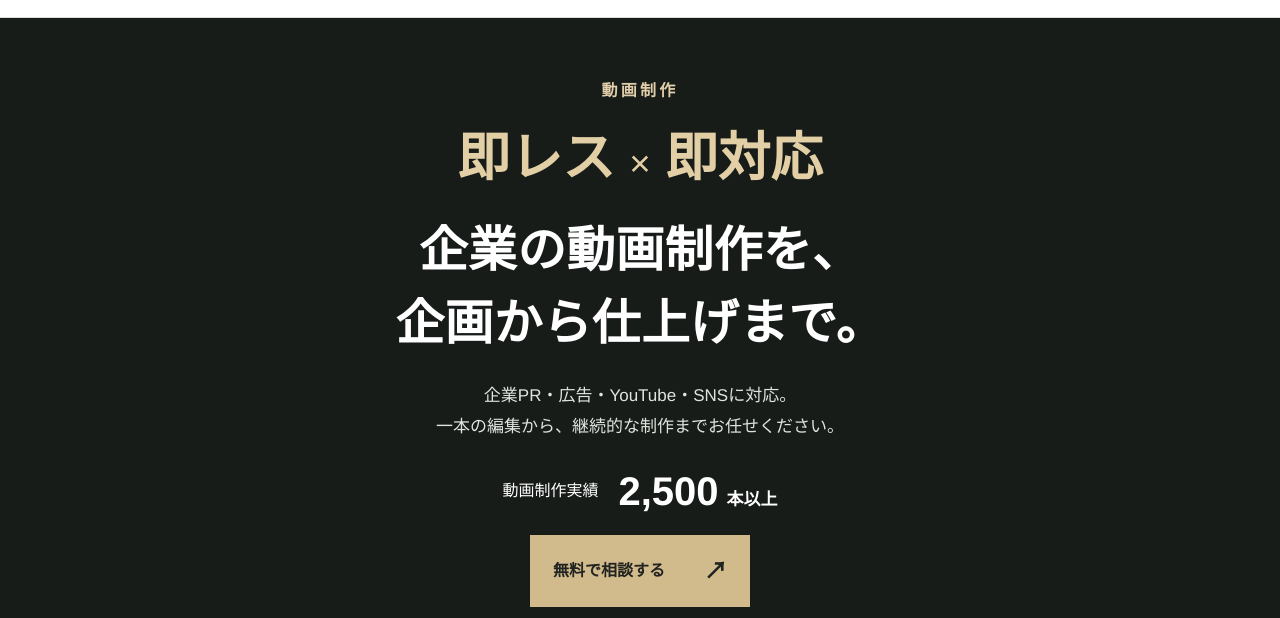
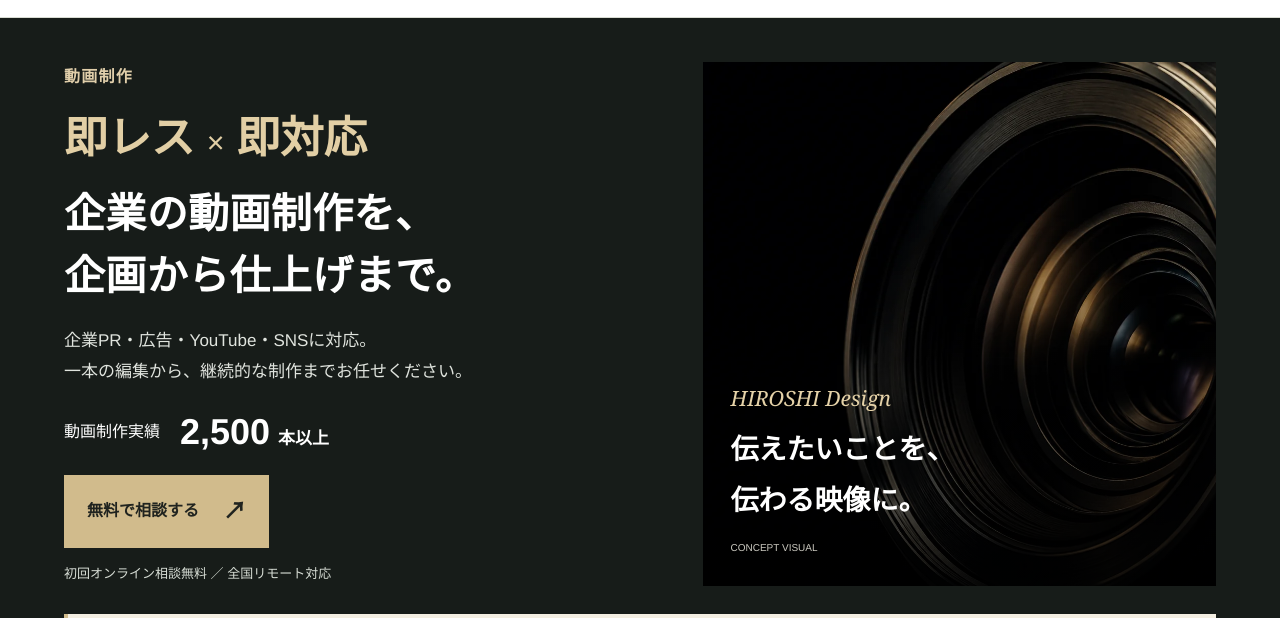
Before and after one commit to yoshiotsuchiya/video-portfolio, a plain HTML site: page index.html in a window 1280 px wide. Shown: the part 73-691 px from the top of the page. Drawn offline with Linux system fonts and the light colour scheme.

Commit message:
Restore lens hero and remove personal portrait as confirmed

```diff
--- a/index.html
+++ b/index.html
@@ -7,11 +7,11 @@
 <link rel="canonical" href="https://hiroshi-design.com/">
 <!-- 独自ドメインの公開URL -->
 <meta property="og:url" content="https://hiroshi-design.com/"><meta property="og:image" content="https://hiroshi-design.com/assets/ogp.png"><meta property="og:image:width" content="1200"><meta property="og:image:height" content="630"><meta property="og:image:alt" content="HIROSHI Design — VIDEO PRODUCTION & DIRECTION"><meta name="twitter:card" content="summary_large_image">
-<link rel="icon" type="image/svg+xml" href="assets/favicon.svg"><link rel="stylesheet" href="style.css?v=17"><script src="script.js?v=8" defer></script></head>
+<link rel="icon" type="image/svg+xml" href="assets/favicon.svg"><link rel="stylesheet" href="style.css?v=18"><script src="script.js?v=8" defer></script></head>
 <body><a class="skip-link" href="#main">本文へ移動</a>
 <header class="header"><a class="brand" href="#" aria-label="HIROSHI Design トップ"><span class="wordmark">HIROSHI<span class="wordmark-design">Design<span class="brand-dot">.</span></span></span></a><nav aria-label="メインナビゲーション"><a href="#services">対応業務</a><a href="#ai-support">AI導入支援</a><a href="https://pewter-breath-e06.notion.site/4785380b8be848a7923882498c5e9bc8" data-portfolio-link target="_blank" rel="noopener noreferrer" aria-label="制作実績を見る（別タブで開く）">制作実績</a><a href="#about">プロフィール</a><a class="nav-contact" href="#contact">お問い合わせ <span aria-hidden="true">↗</span></a></nav></header>
 <main id="main">
-<!-- HERO：文字と制作実績を中心にした構成 -->
+<!-- HERO：レンズ写真はサイト用コンセプトビジュアル -->
 <section class="hero" aria-labelledby="hero-title">
 <div class="hero-layout"><div class="hero-copy">
 <p class="eyebrow">動画制作</p>
@@ -21,7 +21,7 @@
 <p class="hero-proof">動画制作実績 <strong>2,500<span>本以上</span></strong></p>
 <div class="actions"><a class="button gold" href="#contact">無料で相談する <span aria-hidden="true">↗</span></a></div>
 <p class="hero-note">初回オンライン相談無料 ／ 全国リモート対応</p>
-</div></div>
+</div><div class="hero-art"><img src="assets/hero-lens.webp" alt="" width="1536" height="1024" fetchpriority="high"><div class="art-caption"><span>HIROSHI Design</span><p>伝えたいことを、<br>伝わる映像に。</p><small>CONCEPT VISUAL</small></div></div></div>
 <a class="ai-banner" href="#ai-support"><img src="assets/ai-workflow.svg" width="640" height="520" alt=""><div><span class="ai-label">企業向け AI活用サポート</span><strong>動画制作を中心に、<br>AI導入支援を積極的に行っています。</strong><p>AI動画制作・社内導入・制作業務の効率化までサポートします。</p></div><span class="ai-banner-arrow" aria-hidden="true">↗</span></a>
 <a class="recommended-plan" href="price/">
 <div class="recommended-copy"><span class="recommended-label">おすすめプラン</span><strong>スタッフ紹介動画・<br>ホームページ掲載パック</strong><p>社員の人柄を、3分程度の動画で。制作からホームページ掲載まで対応します。</p><small>サービス内容・料金は準備中のため変更になる場合があります</small></div>
@@ -67,7 +67,7 @@
   <div class="ai-consult"><div><span class="ai-label">即レス × 即対応</span><h3>まずは、今の制作で<br>困っていることから。</h3><p>初回オンライン相談無料・全国対応</p></div><a class="button gold" href="#contact" data-ai-contact>AI制作・導入について相談する <span aria-hidden="true">↗</span></a></div>
 </section>
 <section class="section" id="process"><div class="section-heading"><div><p class="eyebrow">制作の流れ / FLOW</p><h2>ご相談から納品まで</h2></div><p>ご相談から納品まで、<br>進め方を共有しながら丁寧に伴走します。</p></div><ol class="process-grid"><li><span>01</span><h3>ヒアリング</h3><p>初回のZoomヒアリングは無料。目的・ターゲット・ご予算・納期を伺います。</p></li><li><span>02</span><h3>ご提案・お見積もり</h3><p>制作内容とスケジュールを整理し、方向性をすり合わせます。</p></li><li><span>03</span><h3>構成・制作・編集</h3><p>合意した構成をもとに制作。必要に応じて進行管理も行います。</p></li><li><span>04</span><h3>ご確認・調整</h3><p>映像をご確認いただき、修正内容を相談しながら仕上げます。</p></li><li><span>05</span><h3>納品</h3><p>用途に合った形式で納品。継続的な制作・運用もご相談いただけます。</p></li></ol></section>
-<section class="section about" id="about"><div><p class="eyebrow">プロフィール / ABOUT</p><h2>制作を担当する人</h2><figure class="profile-portrait"><div class="portrait-composition"><div class="portrait-window"><img class="portrait-backdrop" src="assets/portrait-background.webp" alt="" width="960" height="640" loading="lazy" decoding="async" aria-hidden="true"><img class="portrait-original" src="assets/hiroshi-portrait-original.png" alt="Macを持つHIROSHI Design代表 YOSHIO TSUCHIYA" width="400" height="400" loading="lazy" decoding="async"></div><span class="portrait-slash" aria-hidden="true">↗</span></div><figcaption><span>HIROSHI DESIGN</span><span>軽やかに、現場へ。</span></figcaption></figure></div><div class="bio"><p class="profile-name">YOSHIO TSUCHIYA<small>HIROSHI Design 代表 / 動画制作・ディレクション</small></p>
+<section class="section about" id="about"><div><p class="eyebrow">プロフィール / ABOUT</p><h2>制作を担当する人</h2></div><div class="bio"><p class="profile-name">YOSHIO TSUCHIYA<small>HIROSHI Design 代表 / 動画制作・ディレクション</small></p>
 <p>中央大学卒業後、会社員として長年従事。現在は都内を拠点に、企業案件を中心とした動画制作・ディレクションを行っています。法人・個人を問わず、目的とご予算に合わせて柔軟に対応します。</p>
 <p>動画編集スクールの講師としても活動。自身のYouTubeチャンネル運営経験があり、SNS登録者は2万人超。編集技術に加え、視聴者に届くコンテンツづくりの視点を活かします。</p>
 <p>企画・構成、編集、制作進行からSNS・YouTube運用まで一貫対応。全国・海外からのリモート案件はもちろん、必要に応じて全国の現場へ。フットワーク軽く、制作を支えます。</p>
--- a/style.css
+++ b/style.css
@@ -77,17 +77,6 @@ footer{display:flex;align-items:center;justify-content:space-between;gap:24px;pa
 .works-link small{font-size:12px}.works-link .circle-arrow{font-size:22px}
 @media(max-width:760px){.works-section{gap:8px;padding-top:22px;padding-bottom:22px}.works-section .display-heading{font-size:20px}}
 
-/* 写真を省き、トップを中央揃えの文字中心のレイアウトに */
-.hero-layout{display:block;max-width:900px;margin:0 auto}
-.hero-copy{text-align:center;padding:14px 0 22px}
-.hero .eyebrow{letter-spacing:.2em}
-.response-tag{font-size:clamp(36px,4.1vw,56px);margin:18px 0 22px}
-.hero h1{font-size:clamp(31px,3.8vw,52px);line-height:1.5}
-.hero-description{margin-top:20px}
-.hero-proof{justify-content:center;margin:24px 0 20px}
-.hero-proof strong{font-size:40px}
-.hero .actions{display:flex;justify-content:center}
-.hero .actions .button{min-width:220px}
-.hero-note{margin-top:14px}
-@media(max-width:760px){.hero-copy{padding:4px 0 10px}.response-tag{font-size:36px;margin:14px 0 18px}.hero h1{font-size:30px}.hero-description{font-size:16px}.hero-proof{gap:12px;margin:20px 0}.hero-proof strong{font-size:34px}.hero .actions .button{font-size:15px;padding:14px 22px}.hero-note{font-size:12px}}
-@media(max-width:360px){.hero h1{font-size:27px}.response-tag{font-size:33px}}
+/* 写真なしのプロフィール：見出しと本文の幅を調整 */
+.about{grid-template-columns:minmax(220px,.65fr) minmax(0,1.35fr);gap:48px;align-items:start}
+@media(max-width:760px){.about{grid-template-columns:1fr;gap:24px}}
```
